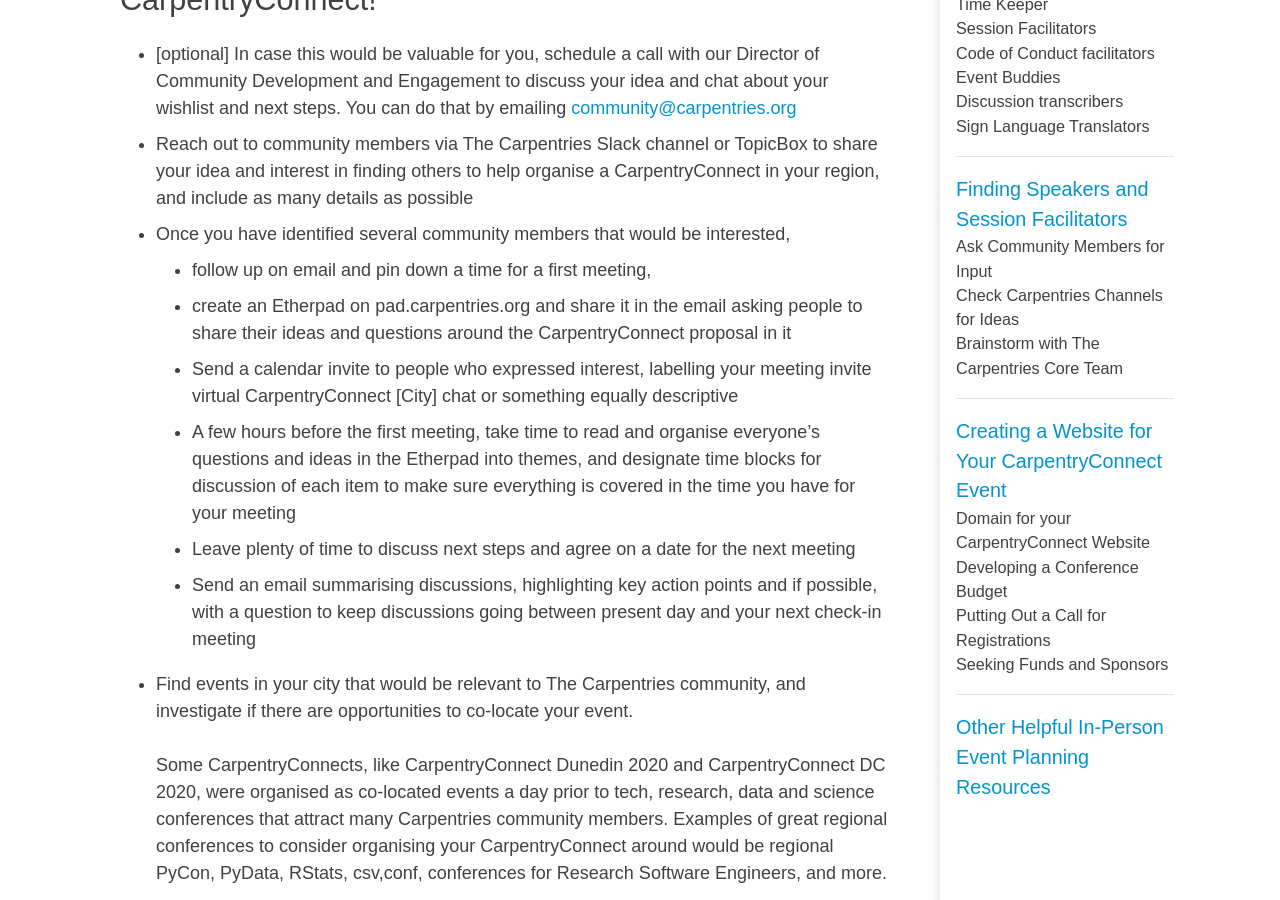
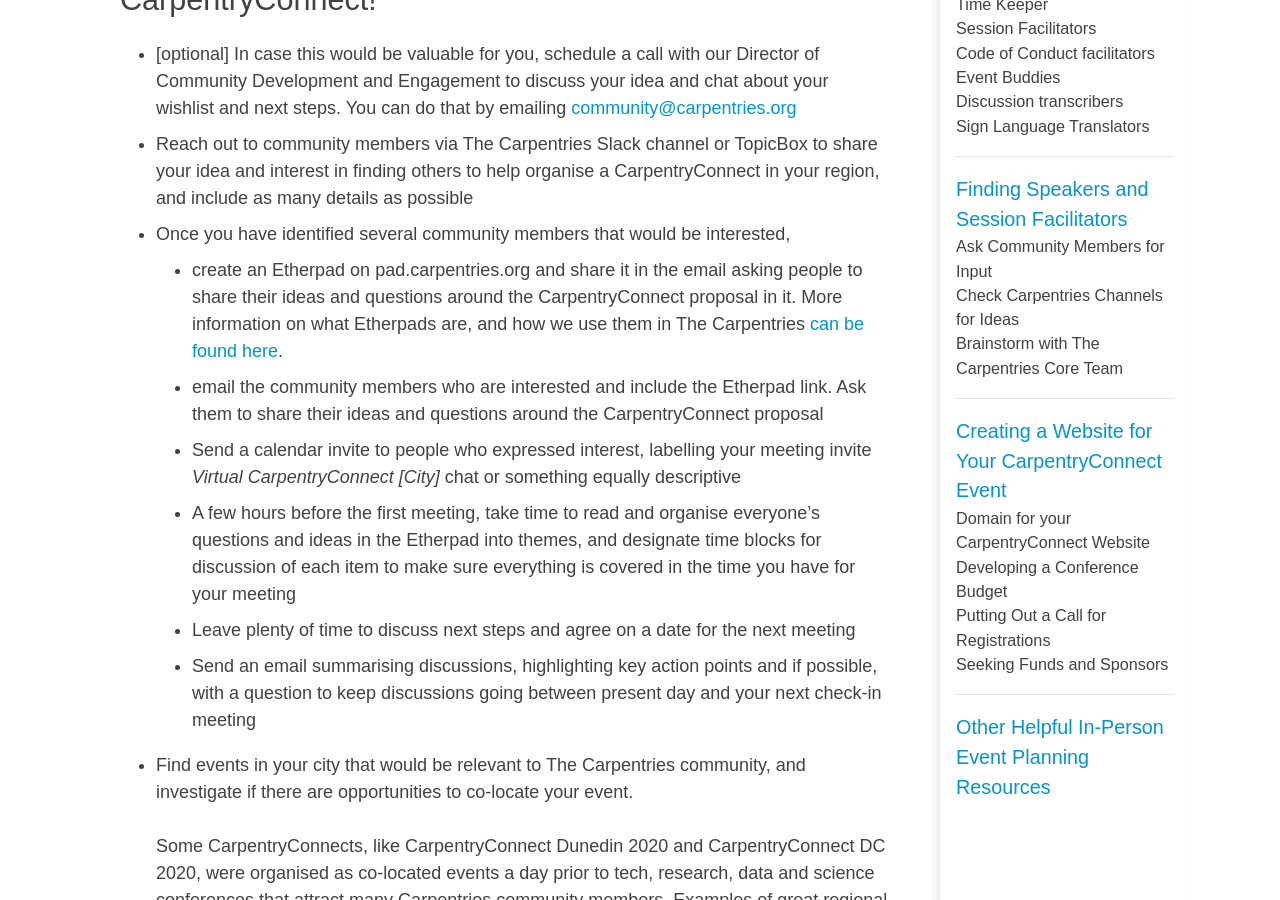
Before and after one commit to CarpentryConnect/carpentryconnect.org, a Jekyll site: the page built from in-person.markdown, in a window 1280 px wide and 900 px high, scrolled down 847 px. Built offline with Jekyll 4.4.1, drawn with Linux system fonts in a browser that asks for light colours; nearby versions of some CDN libraries.

Commit message:
more edits

```diff
--- a/in-person.markdown
+++ b/in-person.markdown
@@ -43,9 +43,9 @@ This two-part checklist suggests preparatory tasks you can embark on before divi
 - [optional] In case this would be valuable for you, schedule a call with our Director of Community Development and Engagement to discuss your idea and chat about your wishlist and next steps. You can do that by emailing [community@carpentries.org](mailto:community@carpentries.org)
 - Reach out to community members via The Carpentries Slack channel or TopicBox to share your idea and interest in finding others to help organise a CarpentryConnect in your region, and include as many details as possible
 - Once you have identified several community members that would be interested,
-	- follow up on email and pin down a time for a first meeting,
-	- create an Etherpad on pad.carpentries.org and share it in the email asking people to share their ideas and questions around the CarpentryConnect proposal in it
-	- Send a calendar invite to people who expressed interest, labelling your meeting invite virtual CarpentryConnect [City] chat or something equally descriptive
+	- create an Etherpad on pad.carpentries.org and share it in the email asking people to share their ideas and questions around the CarpentryConnect proposal in it. More information on what Etherpads are, and how we use them in The Carpentries [can be found here](https://docs.carpentries.org/topic_folders/communications/tools/etherpads.html).
+	- email the community members who are interested and include the Etherpad link. Ask them to share their ideas and questions around the CarpentryConnect proposal
+	- Send a calendar invite to people who expressed interest, labelling your meeting invite _**Virtual CarpentryConnect [City]**_ chat or something equally descriptive
 	- A few hours before the first meeting, take time to read and organise everyone’s questions and ideas in the Etherpad into themes, and designate time blocks for discussion of each item to make sure everything is covered in the time you have for your meeting
 	- Leave plenty of time to discuss next steps and agree on a date for the next meeting
 	- Send an email summarising discussions, highlighting key action points and if possible, with a question to keep discussions going between present day and your next check-in meeting
--- a/index.markdown
+++ b/index.markdown
@@ -48,9 +48,9 @@ With this resource, we hope to lower the barrier to entry in putting together th
 
 ### A Brief History
 
-Very shortly after we held [CarpentryCon 2018](https://2018.carpentrycon.org/) in Dublin, Ireland, there was interest from the community to organise smaller local meetings that could have different formats, including wanting to include training for people currently outside the community (workshops or workshop modules) to serve local community and their needs and be more accessible for people in that region who might not be able to travel. Discussions around this were partly inspired by JupyterDays, PyCon Region and OpenCon conference models.
+Right around the time we held [CarpentryCon 2018](https://2018.carpentrycon.org/) in Dublin, Ireland, there was interest from the community to organise smaller local meetings that could have different formats, including training for people currently outside the community (workshops or workshop modules) to serve local community and their needs and be more accessible for people in that region who might not be able to travel. Discussions around this were partly inspired by JupyterDays, PyCon Regional and OpenCon conference models.
 
-Initially, we had no guidelines on the naming of local, regional and global events - all were dubbed CarpentryCons at the beginning. The Carpentries Core Team and CarpentryCon Task Force had discussions about this, and agreed that it would be helpful to draw a clear distinction between global and regional / local meetings.The rationale for differentiation was
+Initially, we had no guidelines on the naming of local, regional and global events - all were dubbed CarpentryCons at the beginning. The Carpentries Core Team and CarpentryCon Task Force had discussions about this in 2018, and agreed that it would be helpful to draw a clear distinction between global and regional / local meetings.The rationale for differentiation was
 <ol style="list-style-type: lower-alpha;">
 <li>to not draw people away from the global CarpentryCon convenings by having what seems to be the same thing in many regions, </li>
 <li>to allow for more variability in how the meeting is organised. Local and regional meetings need not follow CarpentryCon’s framework and their format could even change from one region to the next, </li>
@@ -66,7 +66,7 @@ There also needed to be an added layer of specificity in the naming convention a
 
 While CarpentryConnect meetings have less direct oversight by The Core Carpentries Team, we still want them to represent The Carpentries well and exude our community values and inclusive practices. We are also aware that enthusiasm to run a great event can be quickly curtailed by overwhelm for anyone who has not organised such an event before. For these reasons, we are launching our new CarpentryConnect Planning Kit to guide community members in planning great CarpentryConnect events.
 
-Is anything missing from this first version of our CarpentryConnect Planning Kit? Email [community@carpentries.org](mailto:community@carpentries.org) or open an issue on the [CarpentryConnect Planning Kit repository](github.com/carpentryconnect/carpentryconnect.org) on GitHub and we will work together to improve the resource. Community contributions are also welcome. You can find sections to contribute to, and information on how to start contributing in the Contributing section of the CarpentryConnect Planning Kit.
+Is anything missing from this first version of our CarpentryConnect Planning Kit? Email [community@carpentries.org](mailto:community@carpentries.org) or open an issue on the [CarpentryConnect Planning Kit repository](https://github.com/CarpentryConnect/carpentryconnect.org) on GitHub and we will work together to improve the resource. Community contributions are also welcome. You can find sections to contribute to, and information on how to start contributing in the [contributing section](/contribute) of the CarpentryConnect Planning Kit.
 
 
 ## Definition of Terms
```
